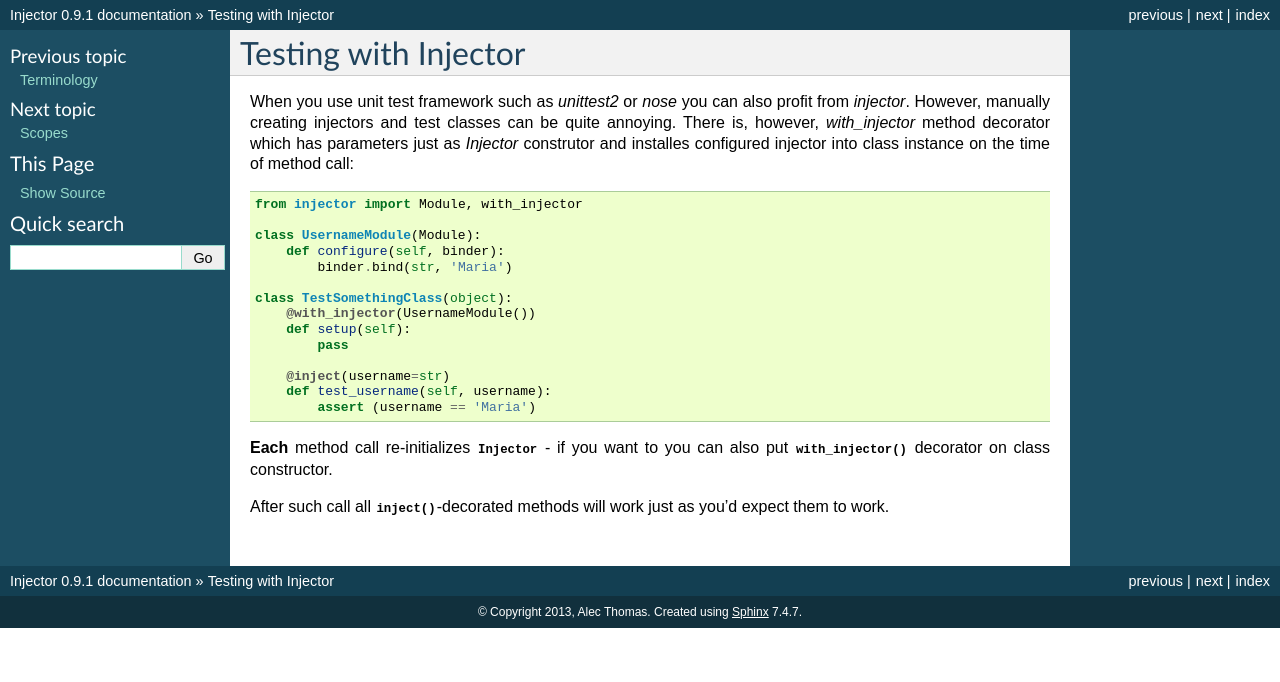
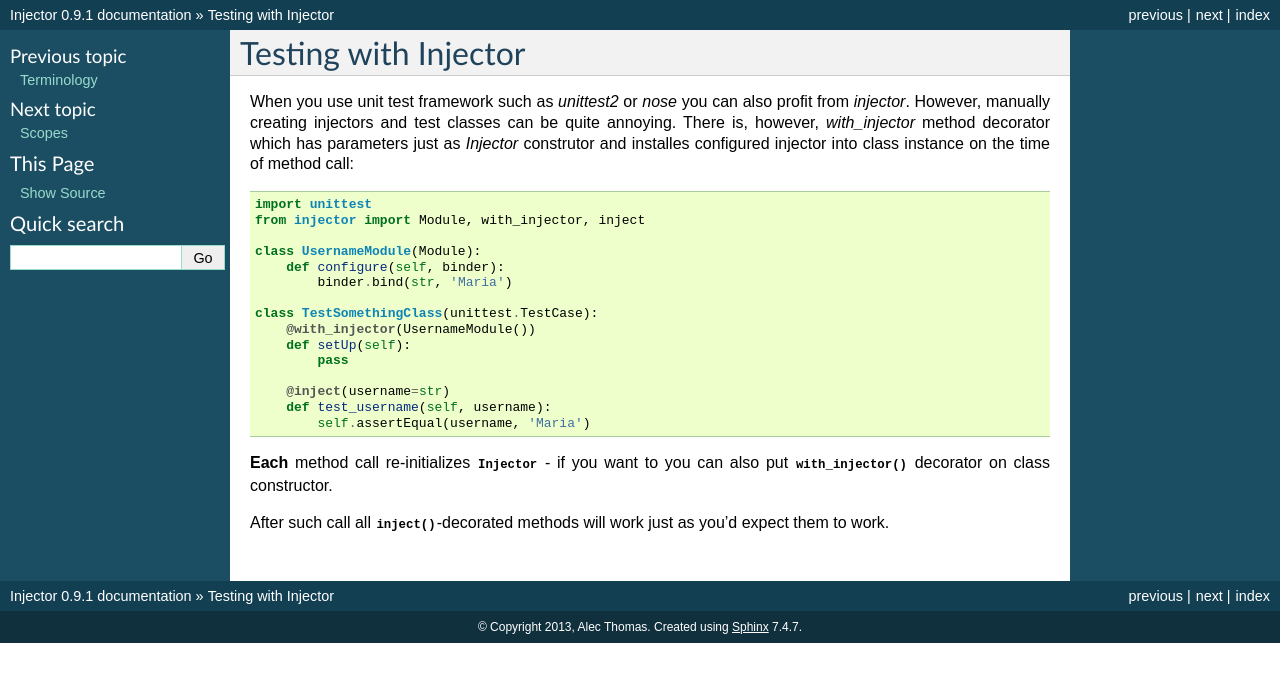
Before and after one commit to python-injector/injector, a Sphinx documentation site: the page built from docs/testing.rst, in a window 1280 px wide. Shown: the top 682 px of the page. Built offline with Sphinx 7.4.7, drawn with Linux system fonts in a browser that asks for light colours.

Commit message:
make testing example more realistic
Add missing import and use real unittest API.

```diff
--- a/docs/testing.rst
+++ b/docs/testing.rst
@@ -3,20 +3,21 @@ Testing with Injector
 
 When you use unit test framework such as `unittest2` or `nose` you can also profit from `injector`. However, manually creating injectors and test classes can be quite annoying. There is, however, `with_injector` method decorator which has parameters just as `Injector` construtor and installes configured injector into class instance on the time of method call::
 
-    from injector import Module, with_injector
+    import unittest
+    from injector import Module, with_injector, inject
 
     class UsernameModule(Module):
         def configure(self, binder):
             binder.bind(str, 'Maria')
 
-    class TestSomethingClass(object):
+    class TestSomethingClass(unittest.TestCase):
         @with_injector(UsernameModule())
-        def setup(self):
+        def setUp(self):
             pass
 
         @inject(username=str)
         def test_username(self, username):
-            assert (username == 'Maria')
+            self.assertEqual(username, 'Maria')
 
 **Each** method call re-initializes :class:`~injector.Injector` - if you want to you can also put :func:`~injector.with_injector` decorator on class constructor.
 
```
